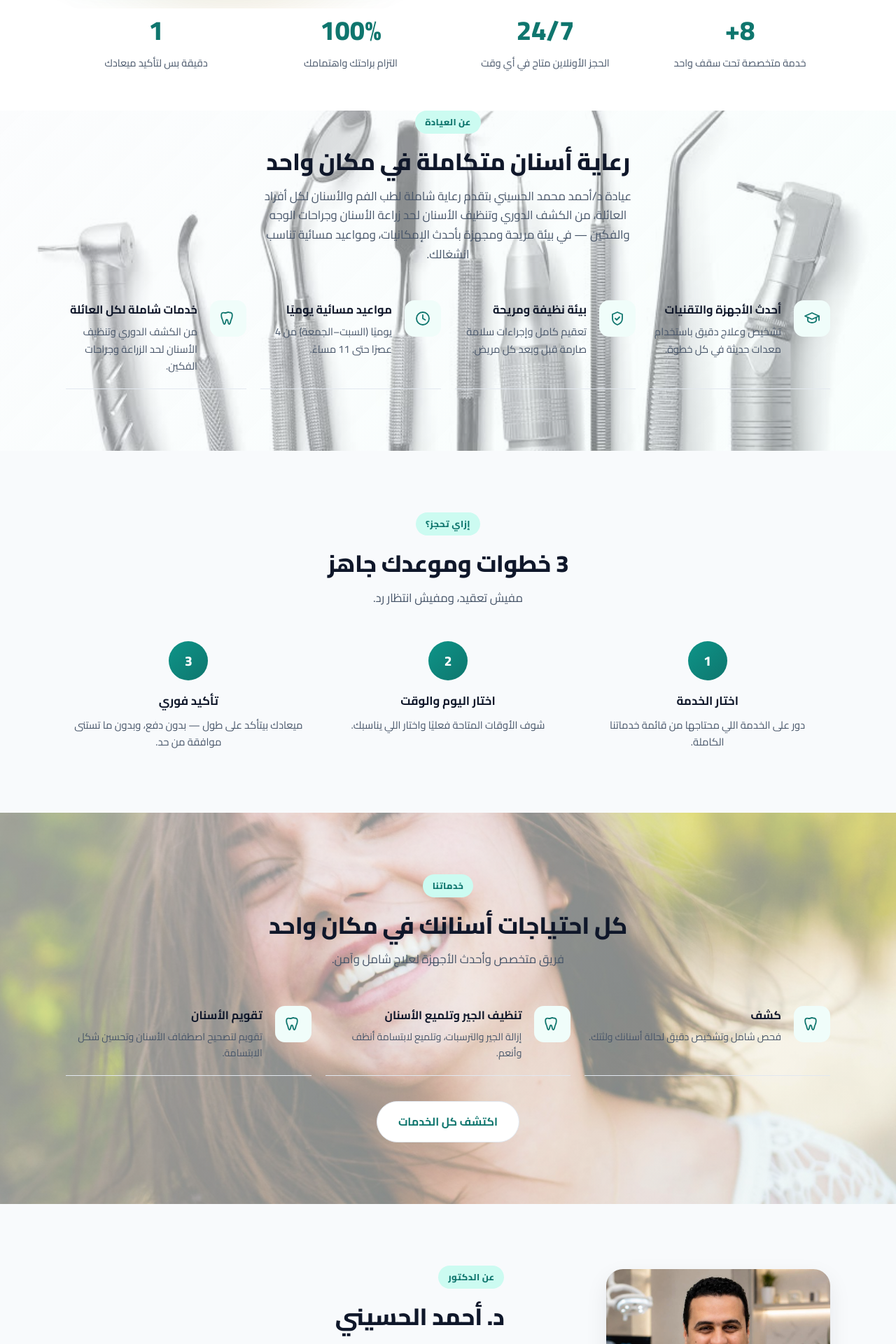
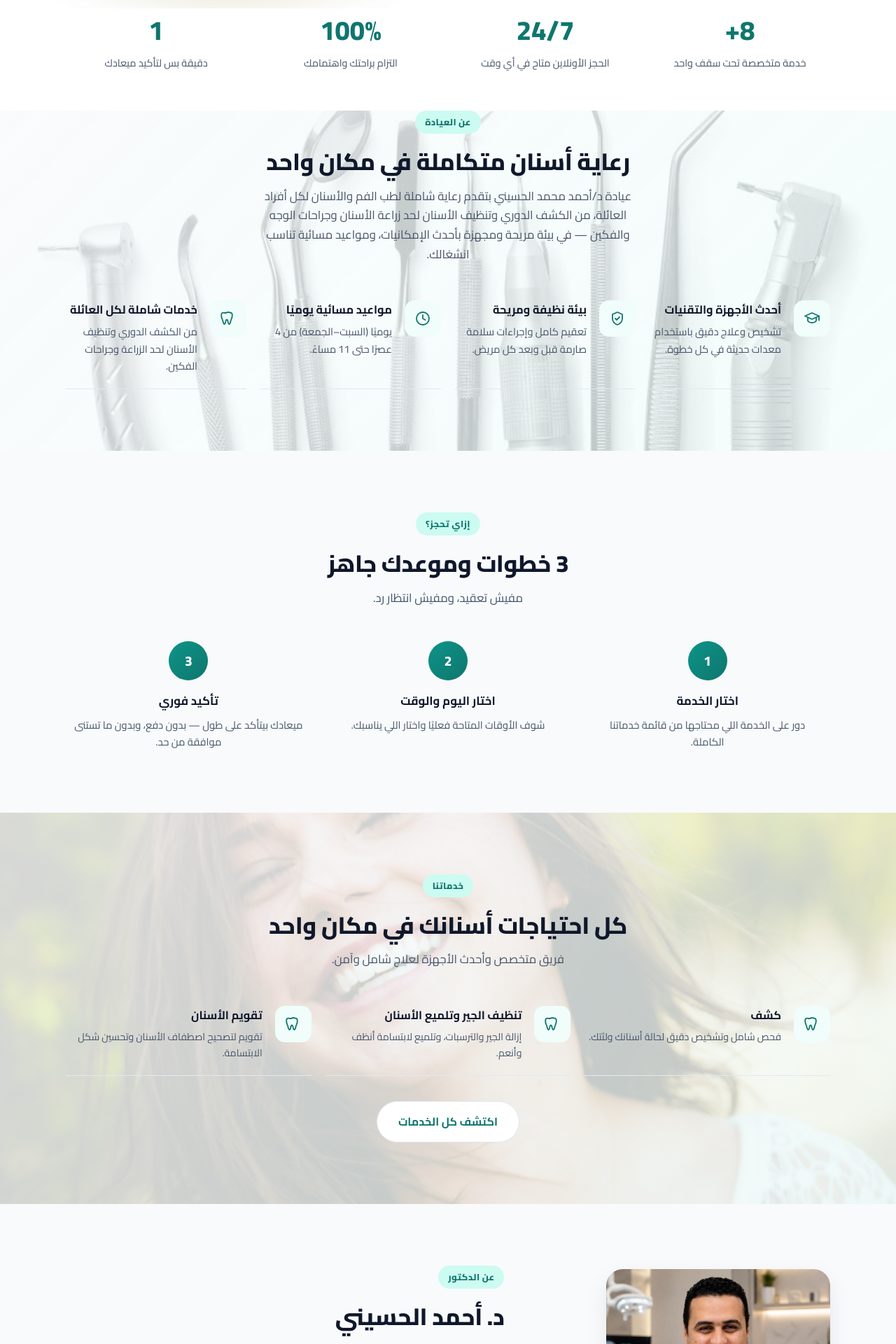
Before and after one commit to salmantawfeeq/dental-clinic-website, a Next.js app: page / in a window 1280 px wide. Shown: the part 790-2710 px from the top of the page at 70% size. Built offline with nearby package versions, Linux system fonts and the light colour scheme; no server answers.

Commit message:
تقوية وضوح النص فوق الخلفيات، وإزالة نص المثال من مربع التليفون في متابعة الموعد

```diff
--- a/src/app/page.tsx
+++ b/src/app/page.tsx
@@ -11,7 +11,7 @@ import { testimonials } from "@/lib/testimonials";
 // استخدام تجاري مجاني، Unsplash License) معتّمة بتدرّج من لون خلفية الموقع نفسه عشان النص يفضل واضح 100%.
 const aboutSectionBackgroundStyle = {
   backgroundColor: "var(--color-bg-soft)",
-  backgroundImage: `linear-gradient(135deg, rgba(248,250,252,0.55) 0%, rgba(240,253,250,0.45) 100%), url("${asset("about-bg.jpg")}")`,
+  backgroundImage: `linear-gradient(135deg, rgba(248,250,252,0.82) 0%, rgba(240,253,250,0.75) 100%), url("${asset("about-bg.jpg")}")`,
   backgroundSize: "cover",
   backgroundPosition: "center",
 };
@@ -21,7 +21,7 @@ const aboutSectionBackgroundStyle = {
 // الالتقاط مظبوط عشان الابتسامة نفسها تبان بوضوح (مش الشعر أو الجبهة بس).
 const servicesSectionBackgroundStyle = {
   backgroundColor: "var(--color-bg)",
-  backgroundImage: `linear-gradient(135deg, rgba(255,255,255,0.55) 0%, rgba(240,253,250,0.45) 100%), url("${asset("services-bg.jpg")}")`,
+  backgroundImage: `linear-gradient(135deg, rgba(255,255,255,0.82) 0%, rgba(240,253,250,0.75) 100%), url("${asset("services-bg.jpg")}")`,
   backgroundSize: "cover",
   backgroundPosition: "center 40%",
 };
--- a/src/app/services/page.tsx
+++ b/src/app/services/page.tsx
@@ -16,7 +16,7 @@ export const metadata: Metadata = {
 // بند: نفس خلفية قسم "خدماتنا" في الصفحة الرئيسية، عشان الشكل يبقى متسق بين الاتنين.
 const servicesPageBackgroundStyle = {
   backgroundColor: "var(--color-bg)",
-  backgroundImage: `linear-gradient(135deg, rgba(255,255,255,0.55) 0%, rgba(240,253,250,0.45) 100%), url("${asset("services-bg.jpg")}")`,
+  backgroundImage: `linear-gradient(135deg, rgba(255,255,255,0.82) 0%, rgba(240,253,250,0.75) 100%), url("${asset("services-bg.jpg")}")`,
   backgroundSize: "cover",
   backgroundPosition: "center 40%",
 };
--- a/src/components/FollowUpLookup.tsx
+++ b/src/components/FollowUpLookup.tsx
@@ -87,7 +87,6 @@ export function FollowUpLookup() {
             onChange={(e) => setPhone(e.target.value)}
             style={inputStyle}
             inputMode="numeric"
-            placeholder="01xxxxxxxxx"
           />
         </label>
         <label style={{ display: "grid", gap: 6 }}>
```
